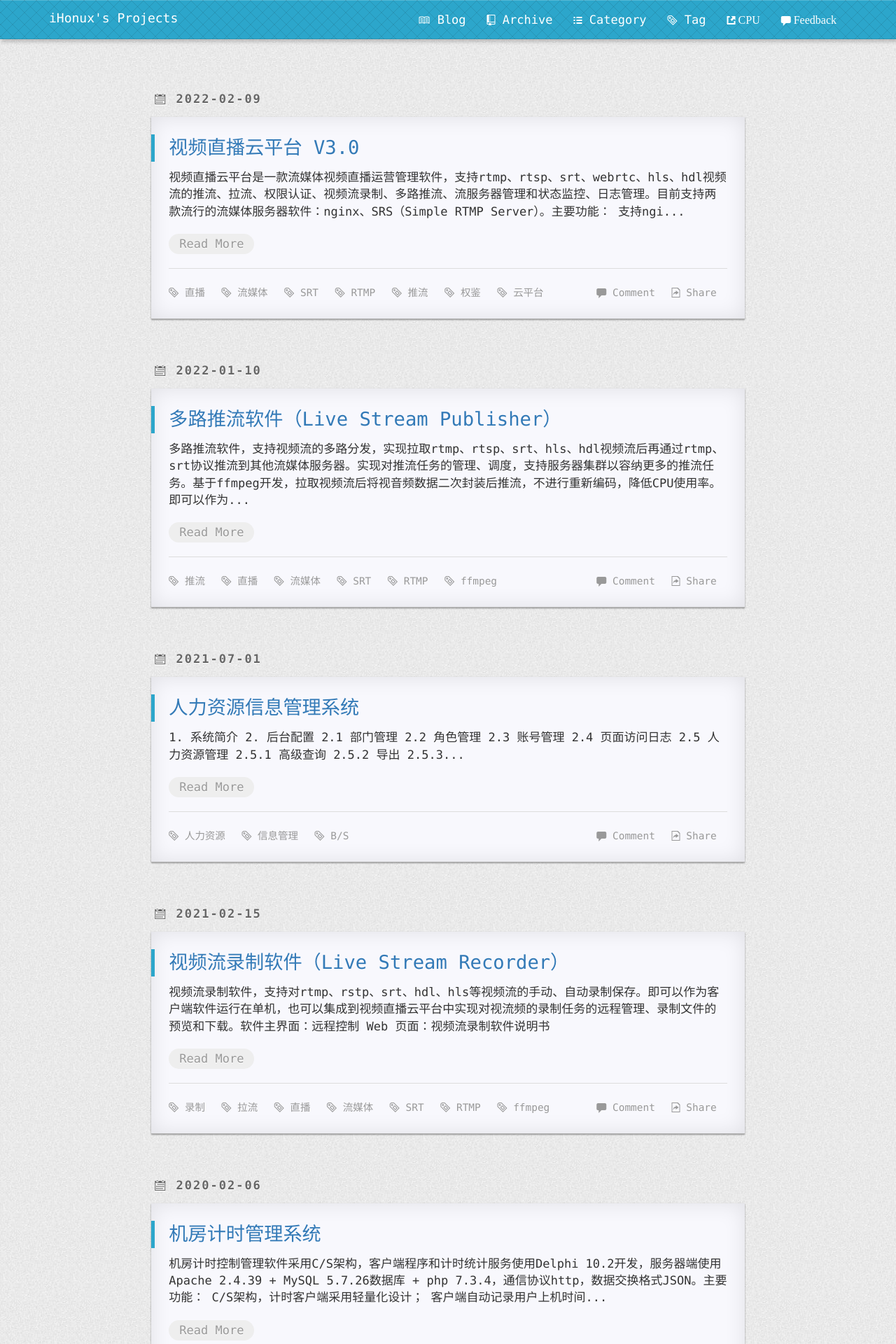
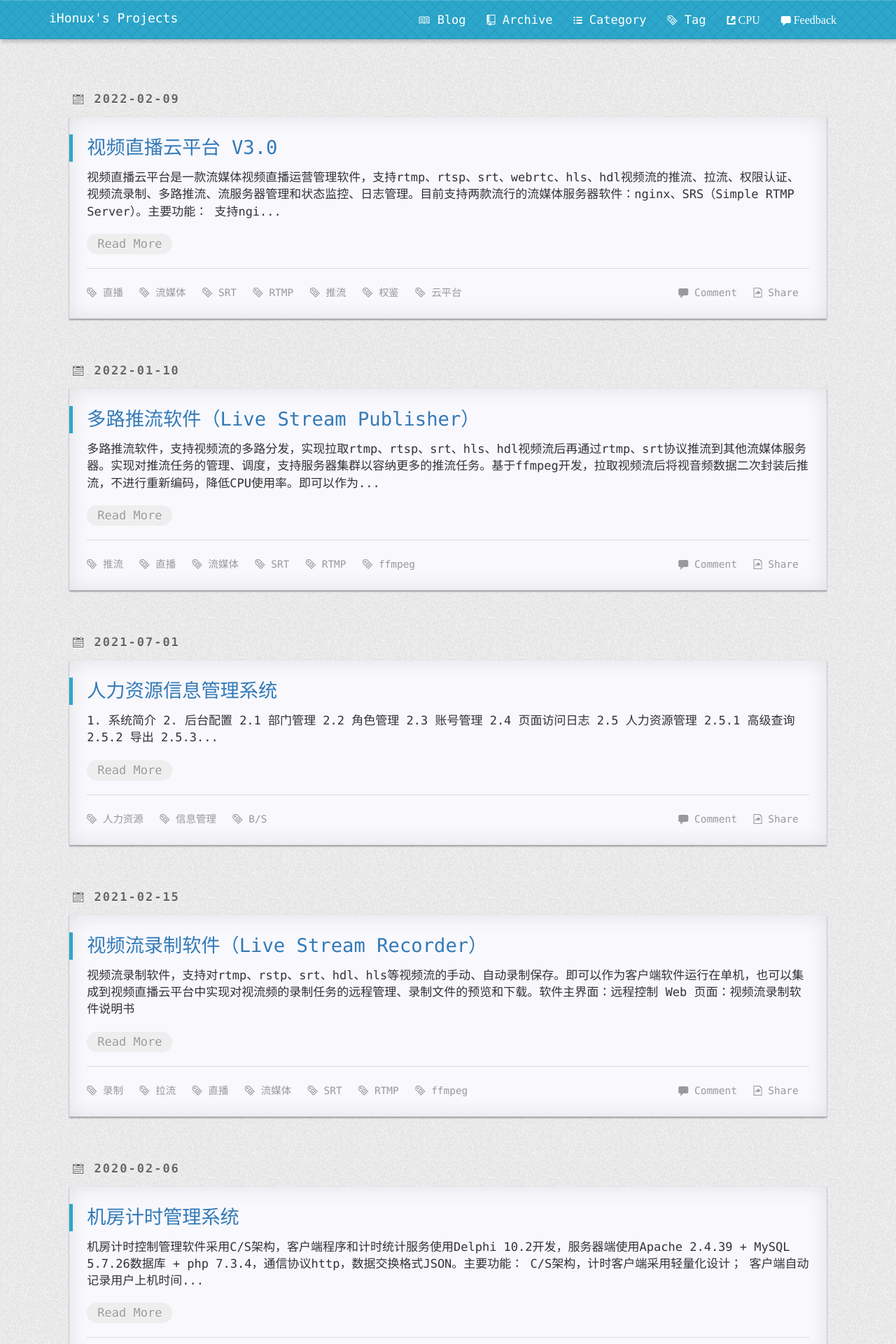
Before and after one commit to fxrj/fxrj.github.io, a Jekyll site: the page built from index.html, in a window 1280 px wide. Shown: the top 1920 px of the page at 70% size. Built offline with Jekyll 4.4.1, drawn with Linux system fonts in a browser that asks for light colours; nearby versions of some CDN libraries; the list of posts is cut into pages by our own code; comment, search, counter and statistics services are not loaded.

Commit message:
Update style.css

```diff
--- a/static/css/style.css
+++ b/static/css/style.css
@@ -207,7 +207,8 @@ a:active {text-decoration: none}	/* 选定的链接 */
 
 @media (min-width: 1200px){
     .col-lg-offset-1_5 {
-        margin-left: 12.5%;
+        margin-left: 2.5%;  /* 原为12.5% */
+        width: 95%;         /* 后来添加的 */
     }
 }
 
```
